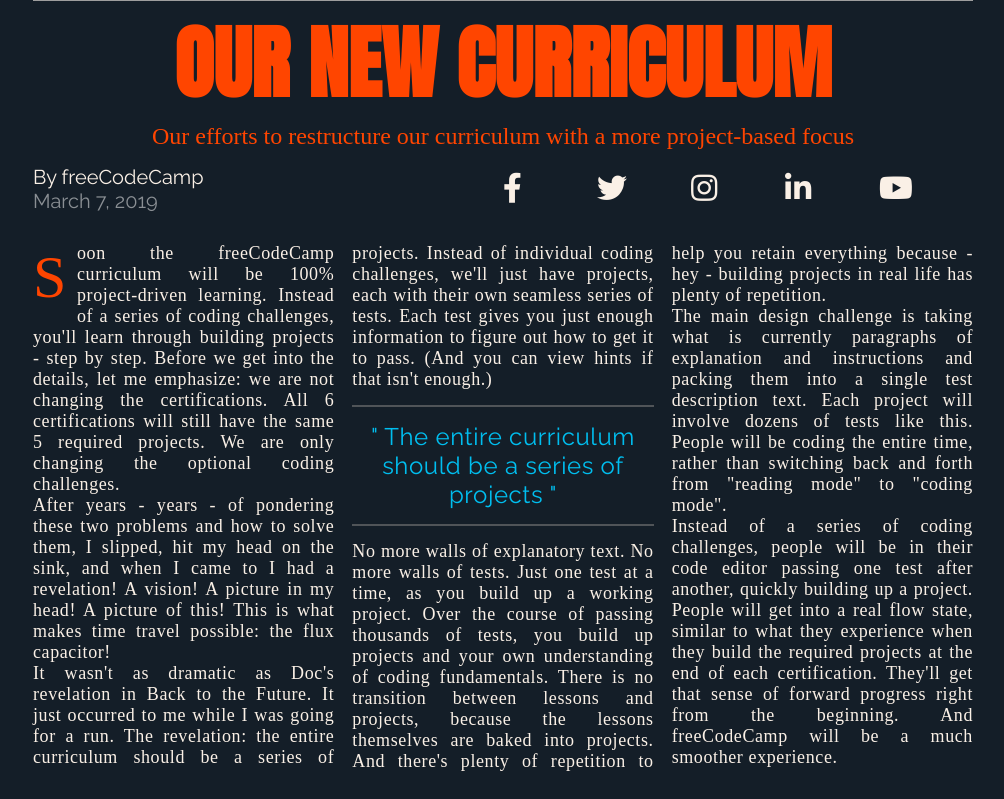
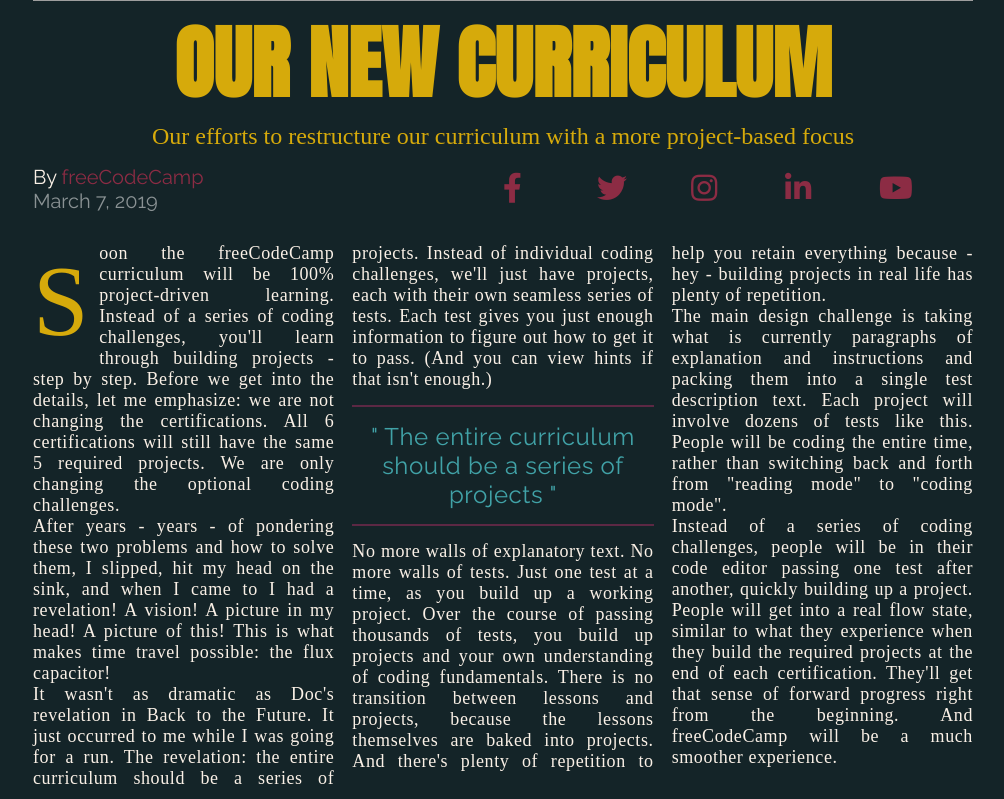
Before and after one commit to Deannem1/MCTC-HTML2, a plain HTML site: page links/magazine-layout/index.html in a window 1280 px wide. Shown: the part 704-1503 px from the top of the page, without its empty margins (137-1141 px from the left). Drawn offline with Linux system fonts and the light colour scheme; grey boxes are pictures that could not be loaded; a web font is replaced by a local one.

Commit message:
added new css

```diff
--- a/links/magazine-layout/css/style.css
+++ b/links/magazine-layout/css/style.css
@@ -13,7 +13,7 @@
 body {
   font-family: 'Baskervville', serif;
   color: linen;
-  background-color: rgb(20, 30, 40);
+  background-color: rgb(20, 36, 40);
 }
 
 h1 {
@@ -26,7 +26,7 @@
 
 a {
   text-decoration: none;
-  color: linen;
+  color: rgb(140, 44, 68);
 }
 
 main {
@@ -42,7 +42,7 @@
 
 hr {
   margin: 1.5rem 0;
-  border: 1px solid rgba(120, 120, 120, 0.6);
+  border: 1px solid rgba(140, 44, 87, 0.6);
 }
 
 .heading {
@@ -67,13 +67,13 @@
 
 .hero-title {
   text-align: center;
-  color: orangered;
+  color: rgb(214, 170, 11);
   font-size: 8rem;
 }
 
 .hero-subtitle {
   font-size: 2.4rem;
-  color: orangered;
+  color: rgb(214, 170, 11);
   text-align: center;
 }
 
@@ -83,7 +83,7 @@
 }
 
 .author-name a:hover {
-  background-color: #306203;
+  background-color: #4dc4c0;
 }
 
 .publish-date {
@@ -100,14 +100,14 @@
 }
 
 .first-paragraph::first-letter {
-  font-size: 6rem;
-  color: orangered;
+  font-size: 10rem;
+  color: rgb(214, 170, 11);
   float: left;
   margin-right: 1rem;
 }
 
 .quote {
-  color: #00beef;
+  color: #41a2a7;
   font-size: 2.4rem;
   text-align: center;
   font-family: "Raleway", sans-serif;
@@ -137,8 +137,12 @@
   margin-bottom: 1.5rem;
 }
 
-.list-title, .list-subtitle {
-  color: #00beef;
+.list-title{
+  color:rgb(214, 170, 11);
+
+}
+.list-subtitle {
+  color: #41a2a7;
 }
 
 .image-wrapper {
```
Also changed, not shown: 4 other files.
